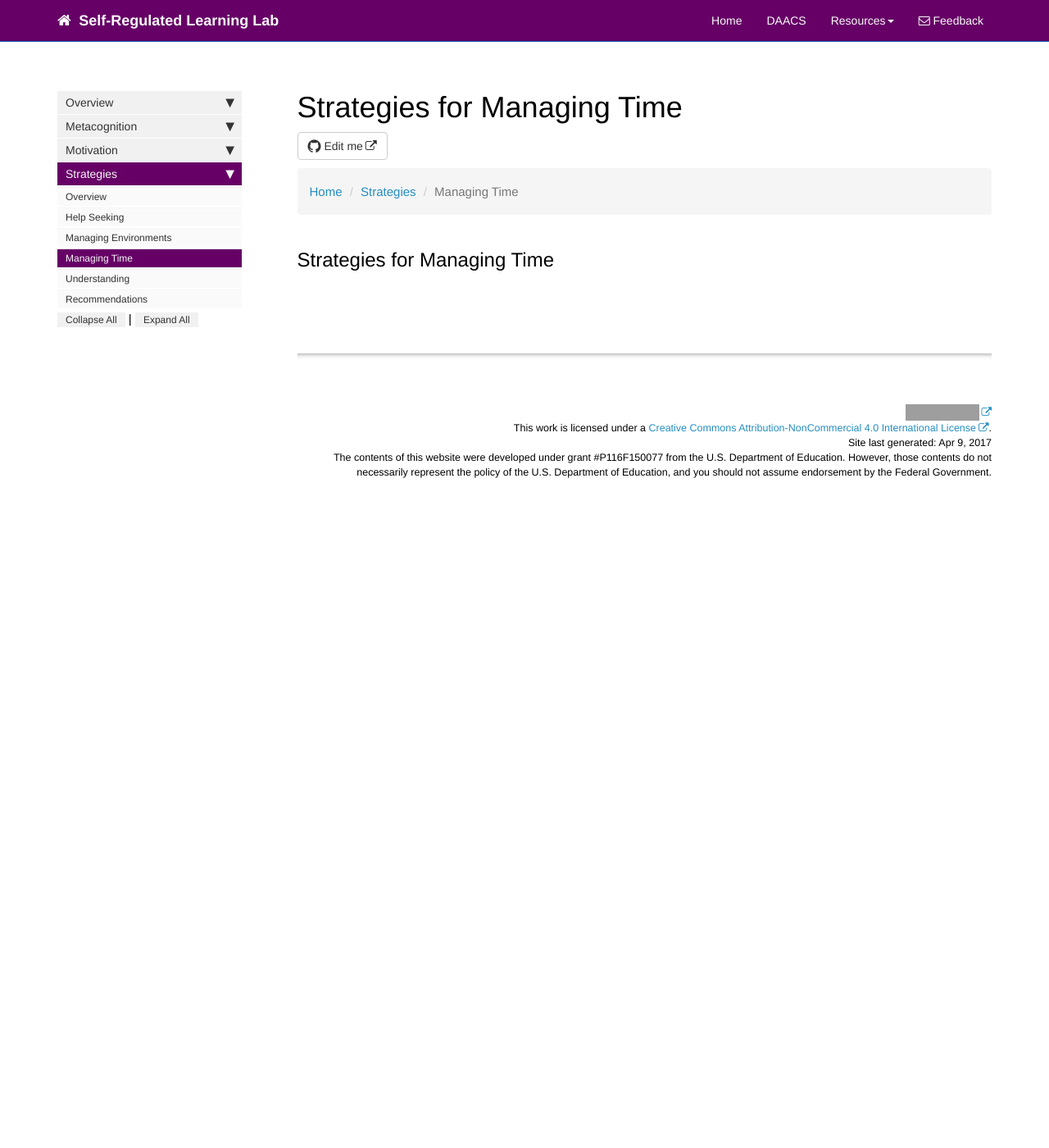
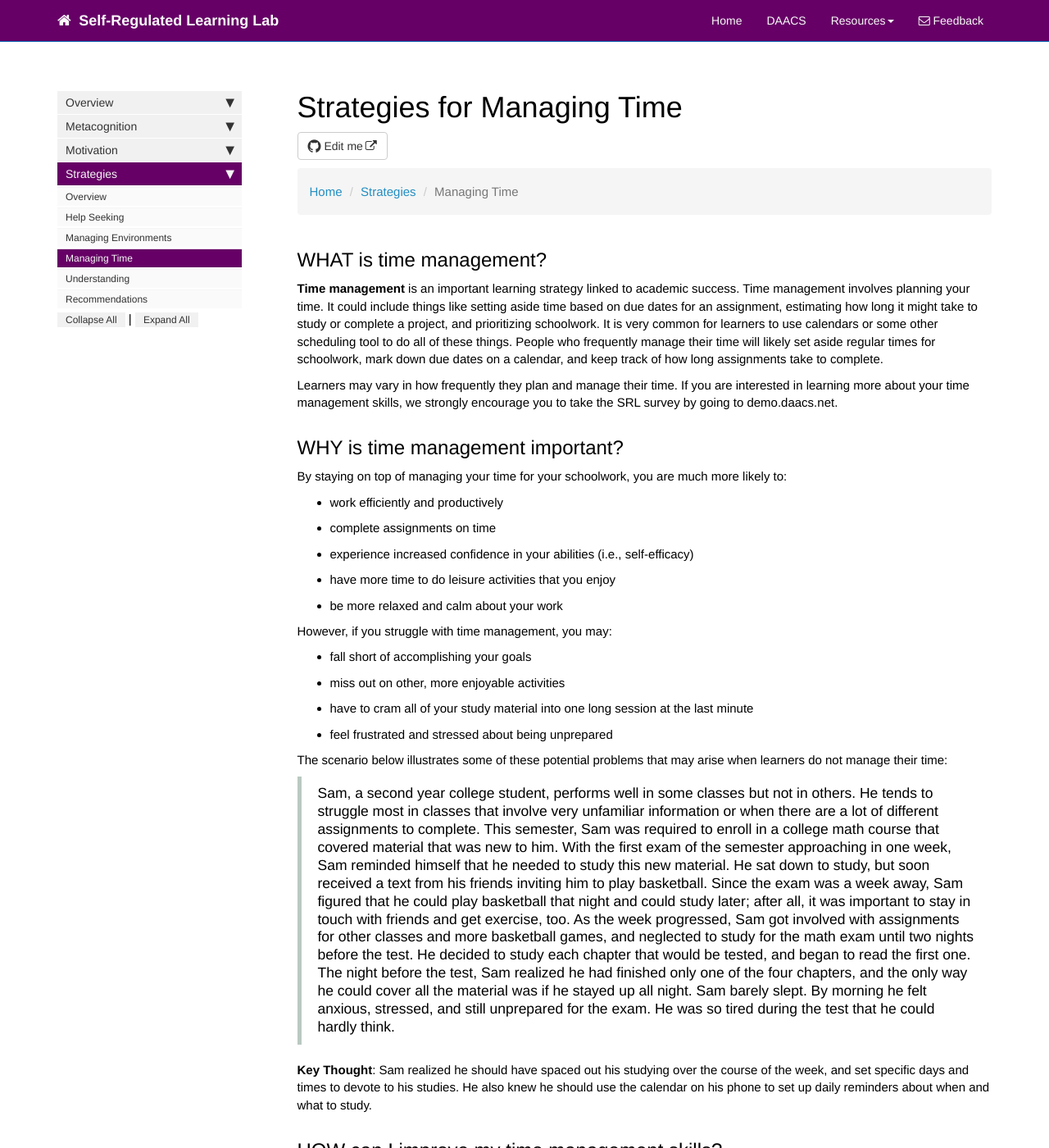
Before and after one commit to dfranklin02/SRL, a Jekyll site: the page built from docs/pages/strategies/managing_time.md, in a window 1280 px wide and 1400 px high. Shown: the whole window at 82% size. Built offline with Jekyll 4.4.1, drawn with Linux system fonts in a browser that asks for light colours; nearby versions of some CDN libraries; comment, search, counter and statistics services are not loaded; some of the changed text lies outside the part shown; grey boxes are pictures that could not be loaded.

Commit message:
Update managing_time.md

```diff
--- a/docs/pages/strategies/managing_time.md
+++ b/docs/pages/strategies/managing_time.md
@@ -15,4 +15,30 @@ toc: false
 </ul>
 
 
-## Strategies for Managing Time
+## WHAT is time management?
+
+**Time management** is an important learning strategy linked to academic success. Time management involves planning your time. It could include things like setting aside time based on due dates for an assignment, estimating how long it might take to study or complete a project, and prioritizing schoolwork. It is very common for learners to use calendars or some other scheduling tool to do all of these things. People who frequently manage their time will likely set aside regular times for schoolwork, mark down due dates on a calendar, and keep track of how long assignments take to complete.
+
+Learners may vary in how frequently they plan and manage their time. If you are interested in learning more about your time management skills, we strongly encourage you to take the SRL survey by going to demo.daacs.net.
+
+## WHY is time management important?
+By staying on top of managing your time for your schoolwork, you are much more likely to:
+* work efficiently and productively
+* complete assignments on time
+* experience increased confidence in your abilities (i.e., self-efficacy)
+* have more time to do leisure activities that you enjoy
+* be more relaxed and calm about your work
+
+However, if you struggle with time management, you may:
+* fall short of accomplishing your goals
+* miss out on other, more enjoyable activities
+* have to cram all of your study material into one long session at the last minute
+* feel frustrated and stressed about being unprepared
+
+The scenario below illustrates some of these potential problems that may arise when learners do not manage their time:
+> Sam, a second year college student, performs well in some classes but not in others. He tends to struggle most in classes that involve very unfamiliar information or when there are a lot of different assignments to complete. This semester, Sam was required to enroll in a college math course that covered material that was new to him. With the first exam of the semester approaching in one week, Sam reminded himself that he needed to study this new material. He sat down to study, but soon received a text from his friends inviting him to play basketball. Since the exam was a week away, Sam figured that he could play basketball that night and could study later; after all, it was important to stay in touch with friends and get exercise, too. As the week progressed, Sam got involved with assignments for other classes and more basketball games, and neglected to study for the math exam until two nights before the test. He decided to study each chapter that would be tested, and began to read the first one. The night before the test, Sam realized he had finished only one of the four chapters, and the only way he could cover all the material was if he stayed up all night. Sam barely slept. By morning he felt anxious, stressed, and still unprepared for the exam. He was so tired during the test that he could hardly think.
+
+**Key Thought**: Sam realized he should have spaced out his studying over the course of the week, and set specific days and times to devote to his studies. He also knew he should use the calendar on his phone to set up daily reminders about when and what to study.
+
+## HOW can I improve my time management skills?
+All learners can benefit from improving their time management! Click on the **Learn**, **See**, and/or **Do** buttons to help develop your repertoire of time management strategies.
```
